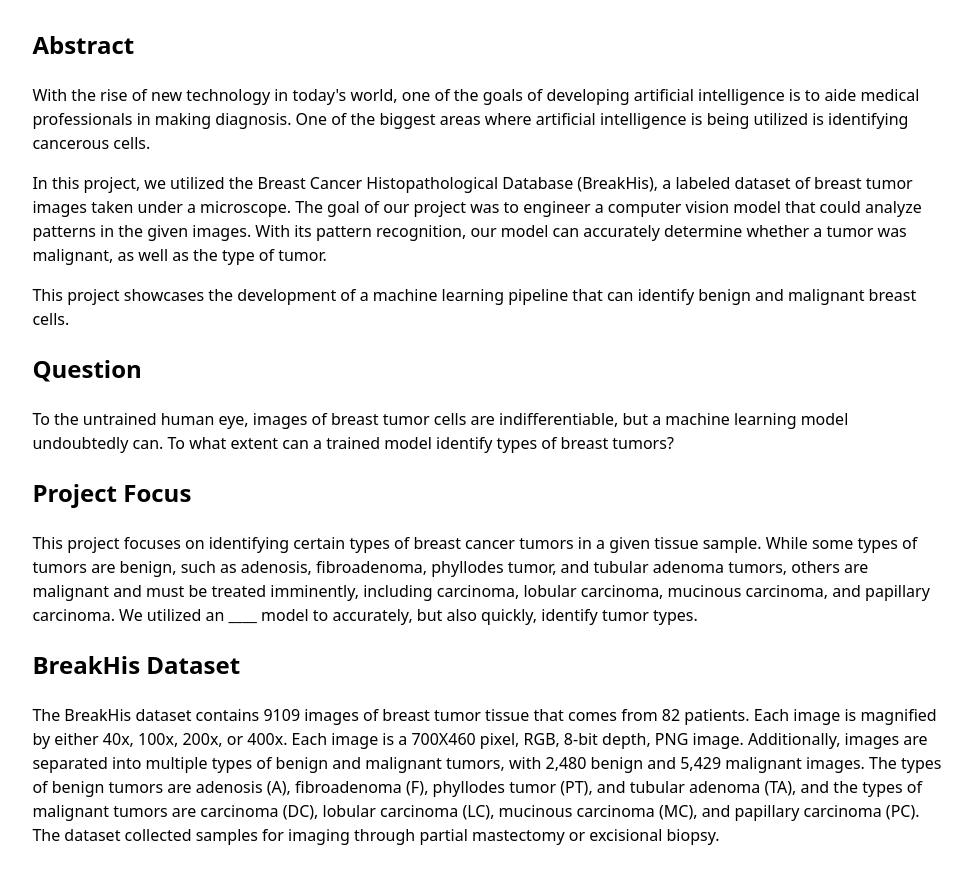
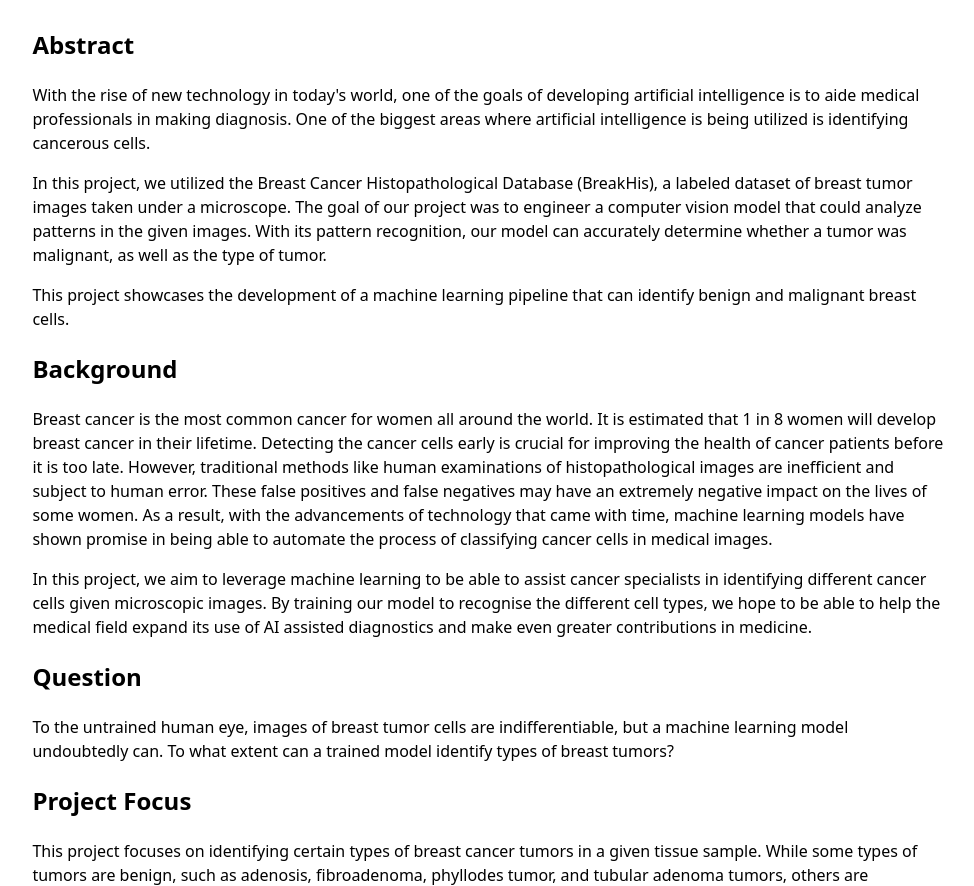
Before and after one commit to ShamitaGoyal/dsc3-projects-2025, a plain HTML site: page index.html in a window 1280 px wide. Shown: the part 214-1100 px from the top of the page, without its empty margins (150-1124 px from the left). Before the commit the page ends 1077 px from the top, so only its background shows below. Drawn offline with Linux system fonts and the light colour scheme.

Commit message:
a little bit of background

```diff
--- a/index.html
+++ b/index.html
@@ -37,6 +37,26 @@
         </p>
     </div>
 
+    <div class="background">
+        <h2>Background</h2>
+        <p>
+            Breast cancer is the most common cancer for women all around the world. It is
+            estimated that 1 in 8 women will develop breast cancer in their lifetime. Detecting
+            the cancer cells early is crucial for improving the health of cancer patients before
+            it is too late. However, traditional methods like human examinations of histopathological
+            images are inefficient and subject to human error. These false positives and false
+            negatives may have an extremely negative impact on the lives of some women. As a result,
+            with the advancements of technology that came with time, machine learning models have
+            shown promise in being able to automate the process of classifying cancer cells in medical images.
+        </p>
+        <p>
+            In this project, we aim to leverage machine learning to be able to assist cancer specialists
+            in identifying different cancer cells given microscopic images. By training our model to recognise
+            the different cell types, we hope to be able to help the medical field expand its use of AI assisted
+            diagnostics and make even greater contributions in medicine.
+        </p>
+    </div>
+
     <div class="question">
         <h2>Question</h2>
         <p>
```
